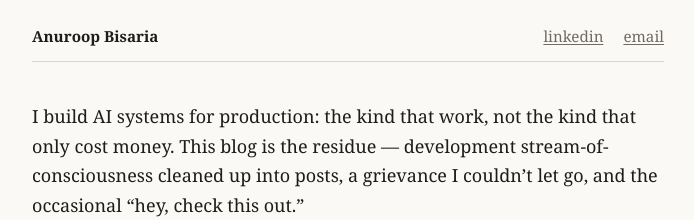
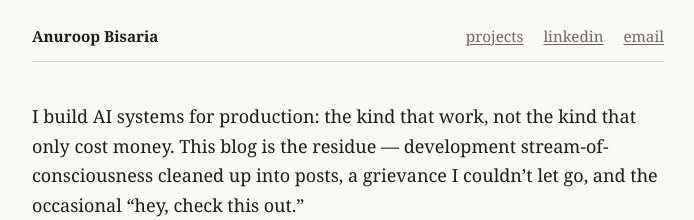
Before and after one commit to NegativeZone/negativezone.github.io, a Jekyll site: the page built from index.md, in a window 1280 px wide. Shown: the top 220 px of the page, without its empty margins (292-986 px from the left). Built offline with Jekyll 4.4.1, drawn with Linux system fonts in a browser that asks for light colours.

Commit message:
Add projects nav link to GitHub profile

```diff
--- a/_layouts/default.html
+++ b/_layouts/default.html
@@ -11,6 +11,7 @@
   <header class="site-header">
     <a class="site-name" href="{{ '/' | relative_url }}">{{ site.title }}</a>
     <nav>
+      <a href="https://github.com/NegativeZone">projects</a>
       <a href="https://www.linkedin.com/in/anuroopbisaria/">linkedin</a>
       <a href="mailto:anuroop@bisaria.com">email</a>
     </nav>
```
